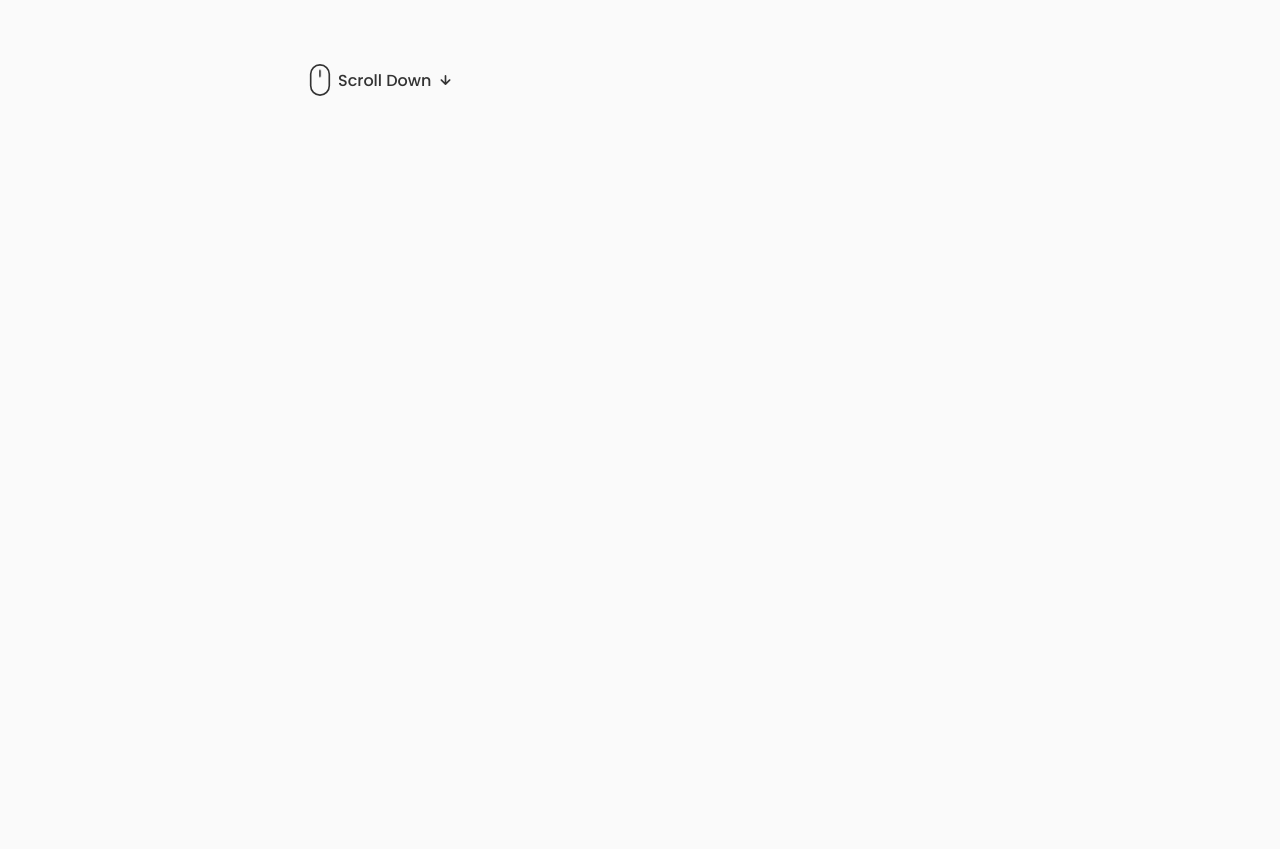
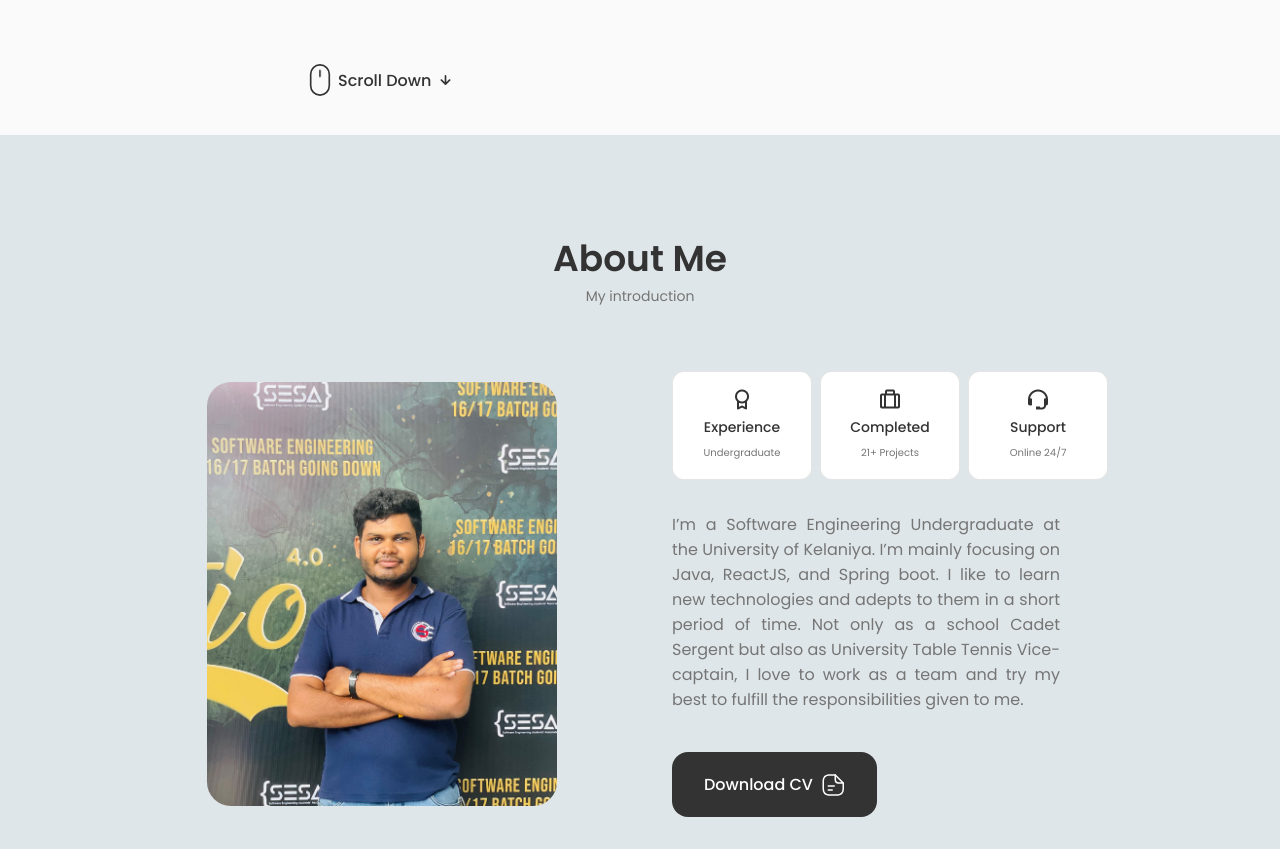
Before and after one commit to KRMadhusanka99/my-portfolio-web, a React (Create React App) app: page / in a window 1280 px wide. Shown: the part 560-1409 px from the top of the page. Before the commit the page ends 800 px from the top, so only its background shows below. Built offline with nearby package versions, Linux system fonts and the light colour scheme.

Commit message:
add about session

```diff
--- a/src/App.js
+++ b/src/App.js
@@ -2,6 +2,7 @@
 import './App.css';
 import Header from './components/header/Header';
 import Home from './components/home/Home';
+import About from './components/about/About';
 
 const App = () => {
   return (
@@ -9,6 +10,7 @@
       <Header/>
       <main className='main'>
         <Home/>
+        <About/>
       </main>
     </>
   )
--- /dev/null
+++ b/src/components/about/About.jsx
@@ -0,0 +1,51 @@
+import React from 'react';
+import "./about.css";
+import AboutImg from "../../assets/about.jpg";
+import CV from "../../assets/Ramesh_Madhusanka.pdf";
+import Info from "./info";
+
+const About = () => {
+  return (
+    <section className="about section" id="about">
+        <h2 className="section__title">About Me</h2>
+        <span className="section__subtitle">My introduction</span>
+        <div className="about__container container grid">
+            <img src={AboutImg} alt="" className="about__img" />
+            <div className="about__data">
+                <Info/>
+                <p className="about__description">I’m a Software Engineering Undergraduate at the University of Kelaniya. I’m mainly focusing on Java, ReactJS, and Spring boot. I like to learn new technologies and adepts to them in a short period of time.
+                Not only as a school Cadet Sergent but also as University Table Tennis Vice-captain, I love to work as a team and try my best to fulfill the responsibilities given to me.</p>
+                <a download="" href={CV} className="button button--flex">Download CV
+                <svg
+                class="button__icon"
+                xmlns="http://www.w3.org/2000/svg"
+                width="24"
+                height="24"
+                viewBox="0 0 24 24"
+                fill="none"
+              >
+                <path
+                  d="M15.25 22.7502H9.25C3.82 22.7502 1.5 20.4302 1.5 15.0002V9.00024C1.5 3.57024 3.82 1.25024 9.25 1.25024H14.25C14.66 1.25024 15 1.59024 15 2.00024C15 2.41024 14.66 2.75024 14.25 2.75024H9.25C4.64 2.75024 3 4.39024 3 9.00024V15.0002C3 19.6102 4.64 21.2502 9.25 21.2502H15.25C19.86 21.2502 21.5 19.6102 21.5 15.0002V10.0002C21.5 9.59024 21.84 9.25024 22.25 9.25024C22.66 9.25024 23 9.59024 23 10.0002V15.0002C23 20.4302 20.68 22.7502 15.25 22.7502Z"
+                  fill="var(--container-color)"
+                ></path>
+                <path
+                  d="M22.25 10.7502H18.25C14.83 10.7502 13.5 9.42023 13.5 6.00023V2.00023C13.5 1.70023 13.68 1.42023 13.96 1.31023C14.24 1.19023 14.56 1.26023 14.78 1.47023L22.78 9.47023C22.99 9.68023 23.06 10.0102 22.94 10.2902C22.82 10.5702 22.55 10.7502 22.25 10.7502ZM15 3.81023V6.00023C15 8.58023 15.67 9.25023 18.25 9.25023H20.44L15 3.81023Z"
+                  fill="var(--container-color)"
+                ></path>
+                <path
+                  d="M13.25 13.7502H7.25C6.84 13.7502 6.5 13.4102 6.5 13.0002C6.5 12.5902 6.84 12.2502 7.25 12.2502H13.25C13.66 12.2502 14 12.5902 14 13.0002C14 13.4102 13.66 13.7502 13.25 13.7502Z"
+                  fill="var(--container-color)"
+                ></path>
+                <path
+                  d="M11.25 17.7502H7.25C6.84 17.7502 6.5 17.4102 6.5 17.0002C6.5 16.5902 6.84 16.2502 7.25 16.2502H11.25C11.66 16.2502 12 16.5902 12 17.0002C12 17.4102 11.66 17.7502 11.25 17.7502Z"
+                  fill="var(--container-color)"
+                ></path>
+              </svg>
+                </a>
+            </div>
+        </div>
+    </section>
+  );
+};
+
+export default About
--- /dev/null
+++ b/src/components/about/about.css
@@ -0,0 +1,83 @@
+.about.section{
+    background-color: #dfe6e9;
+}
+.about__container{
+    grid-template-columns: repeat(2,1fr);
+    align-items: center;
+    column-gap: 4rem;
+}
+.about__img{
+    width: 350px;
+    border-radius: 1.5rem;
+    justify-self: center;
+}
+.about__info{
+    grid-template-columns: repeat(3,140px);
+    gap: 0.5rem;
+    margin-bottom: var(--mb-2);
+}
+.about__box{
+    background-color: var(--container-color);
+    border: 1px solid rgba(0, 0, 0, 0.1);
+    border-radius: 0.75rem;
+    text-align: center;
+    padding: 1rem 1.25rem;
+}
+.about__icon{
+    font-size: 1.5rem;
+    color: var(--title-color);
+    margin-bottom: var(--mb-0.5);
+}
+.about__title{
+    font-size: var(--small-font-size);
+    font-weight: var(--font-medium);
+}
+.about__subtitle{
+    font-size: var(--tiny-font-size);
+}
+.about__description{
+    padding: 0 4rem 0 0;
+    text-align:justify;
+    margin-bottom: var(--mb-2-5);
+}
+/*=============== BREAKPOINTS ===============*/
+/* For large devices */
+@media screen and (max-width: 992px) {
+    .about__container{
+        grid-template-columns: 1fr;
+        row-gap: 2.5rem;
+    }
+    .about__img{
+        width: 300px;
+    }
+    .about__box{
+        padding: 0.75rem 0.5rem;
+    }
+    .about__data{
+        text-align: center;
+    }
+    .about__info{
+        justify-content: center;
+    }
+    .about__description{
+        padding: 0 5rem;
+        margin-bottom: 2rem;
+    }
+  }
+
+  /* For medium devices */
+  @media screen and (max-width: 576px) {
+    .about__info{
+        grid-template-columns: repeat(3,1fr);
+    }
+    .about__description{
+        padding: 0;
+    }
+  }
+
+  /* For small devices */
+  @media screen and (max-width: 350px) {
+    .about__info{
+        grid-template-columns: repeat(2,1fr);
+    }
+  }
--- /dev/null
+++ b/src/components/about/info.jsx
@@ -0,0 +1,25 @@
+import React from 'react'
+
+const info = () => {
+  return (
+    <div className="about__info grid">
+        <div className="about__box">
+            <i className="bx bx-award about__icon"></i>
+            <h3 className="about__title">Experience</h3>
+                <span className="about__subtitle">Undergraduate</span>
+        </div>
+        <div className="about__box">
+        <i className="bx bx-briefcase-alt about__icon"></i>
+            <h3 className="about__title">Completed</h3>
+                <span className="about__subtitle">21+ Projects</span>
+        </div>
+        <div className="about__box">
+        <i className="bx bx-support about__icon"></i>
+            <h3 className="about__title">Support</h3>
+                <span className="about__subtitle">Online 24/7</span>
+        </div>
+    </div>
+  )
+}
+
+export default info
--- a/src/components/header/Header.jsx
+++ b/src/components/header/Header.jsx
@@ -20,7 +20,7 @@
             </li>
 
             <li className="nav__item">
-              <a href="#bout" className="nav__link">
+              <a href="#about" className="nav__link">
                 <i className="uil uil-user nav__icon"></i>About
               </a>
             </li>
--- a/src/components/header/header.css
+++ b/src/components/header/header.css
@@ -6,6 +6,10 @@
     z-index: var(--z-fixed);
     background-color: var(--body-color);
     padding-top: 1rem;
+}
+.header{
+    background-color: #74b9ff;
+    padding-bottom: 2.5px;
 }
 .nav{
     height: calc(var(--header-height)+1.5rem);
```
Also changed, not shown: 1 other file (tests, documents, lock files or other folders).
